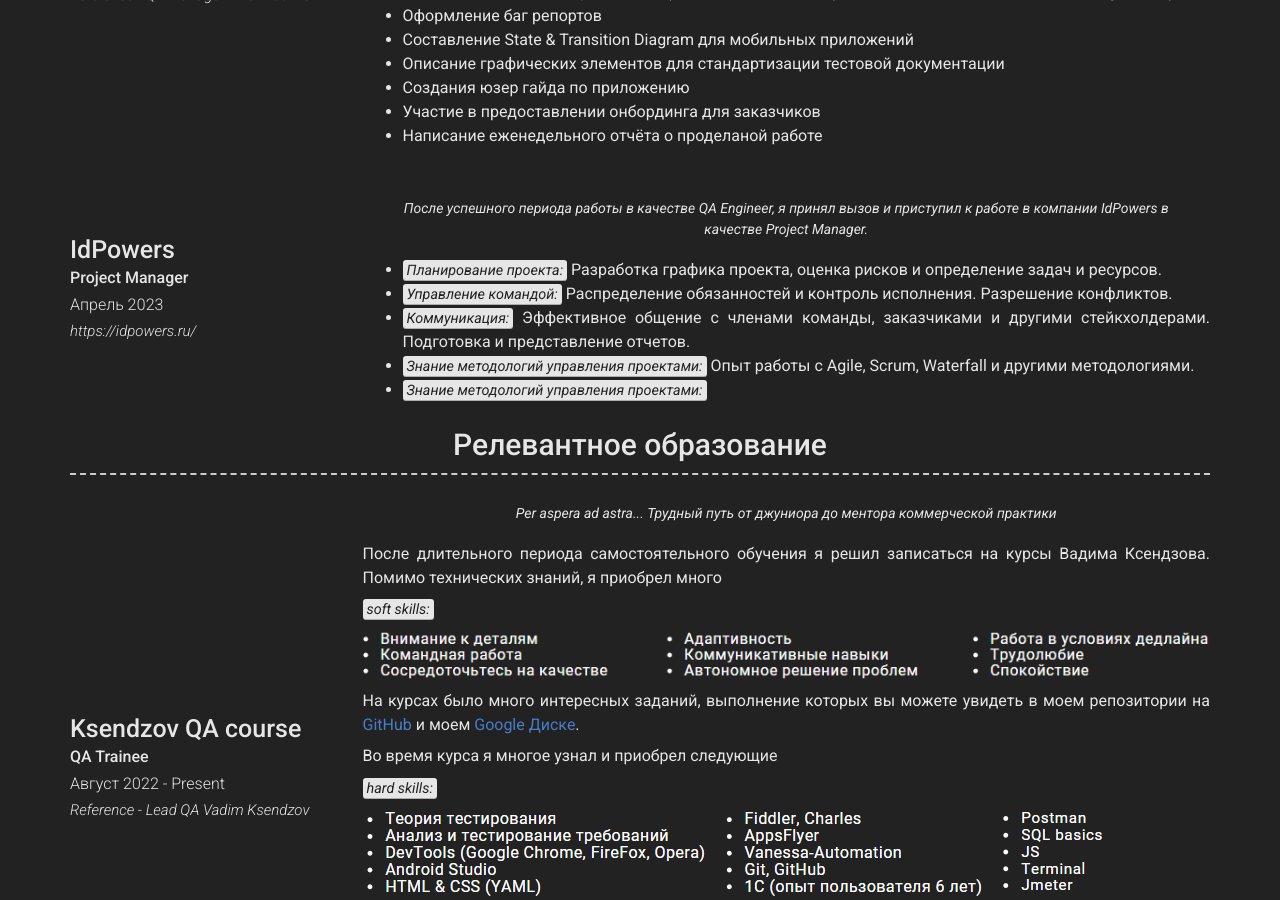
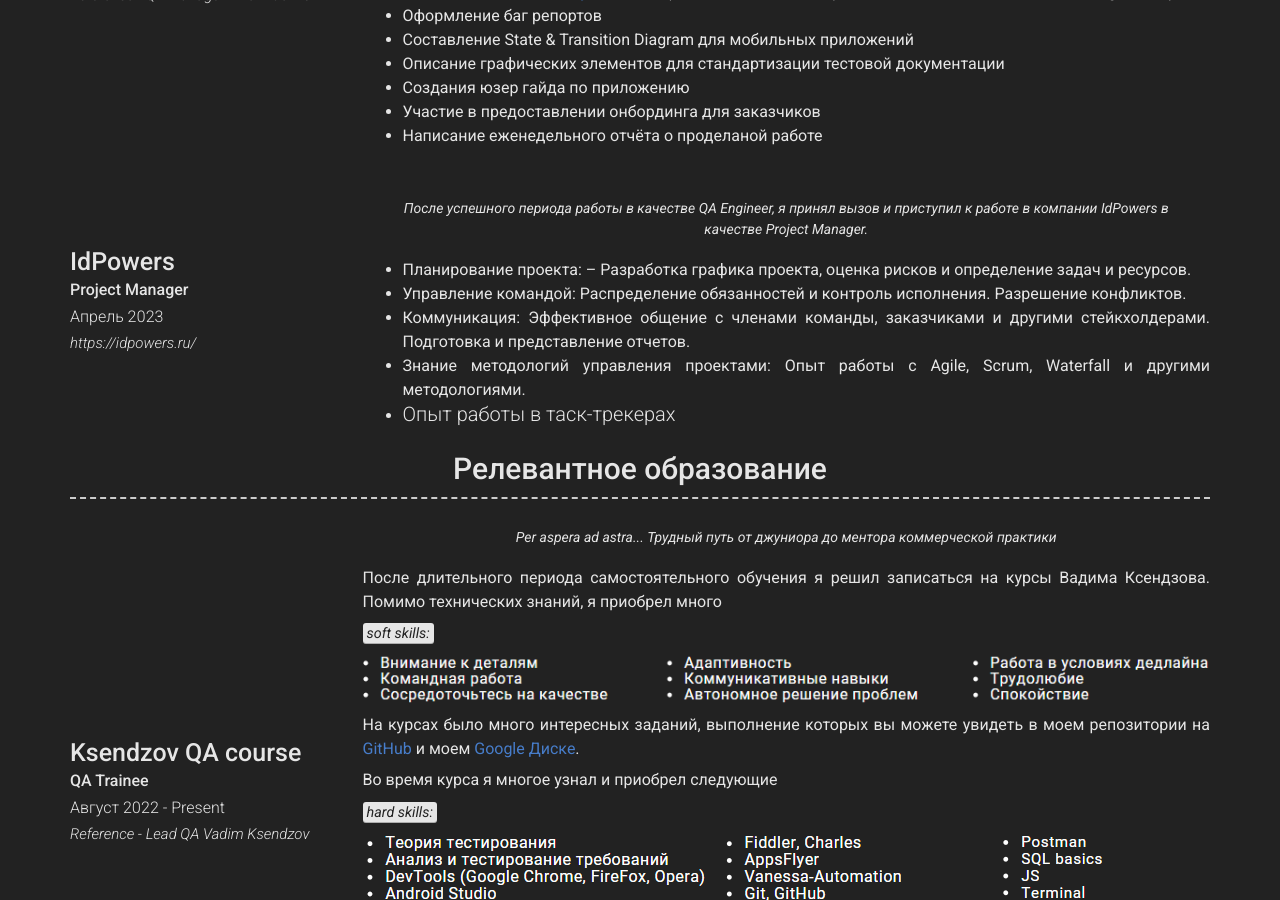
Before and after one commit to VitoOsyko/gadaborshev.github.io, a Jekyll site: the page built from index.md, in a window 1280 px wide and 900 px high, scrolled down 906 px. Built offline with Jekyll 4.4.1, drawn with Linux system fonts in a browser that asks for light colours; nearby versions of some CDN libraries.

Commit message:
ОпытРМ

```diff
--- a/_config.yml
+++ b/_config.yml
@@ -73,11 +73,13 @@ content:
         quote: >
           После успешного периода работы в качестве QA Engineer, я принял вызов и приступил к работе в компании IdPowers в качестве Project Manager.
         description: |
-          - *<mark>Планирование проекта:</mark>* Разработка графика проекта, оценка рисков и определение задач и ресурсов.
-          - *<mark>Управление командой:</mark>* Распределение обязанностей и контроль исполнения. Разрешение конфликтов.
-          - *<mark>Коммуникация:</mark>* Эффективное общение с членами команды, заказчиками и другими стейкхолдерами. Подготовка и представление отчетов.
-          - *<mark>Знание методологий управления проектами:</mark>* Опыт работы с Agile, Scrum, Waterfall и другими методологиями.
-          - *<mark>Знание методологий управления проектами:</mark>*
+          - Планирование проекта:
+          -- Разработка графика проекта, оценка рисков и определение задач и ресурсов.
+          - Управление командой: Распределение обязанностей и контроль исполнения. Разрешение конфликтов.
+          - Коммуникация: Эффективное общение с членами команды, заказчиками и другими стейкхолдерами. Подготовка и представление отчетов.
+          - Знание методологий управления проектами: Опыт работы с Agile, Scrum, Waterfall и другими методологиями.
+          - Опыт работы в таск-трекерах
+          -
 
   - title: Релевантное образование
     layout: list
```
